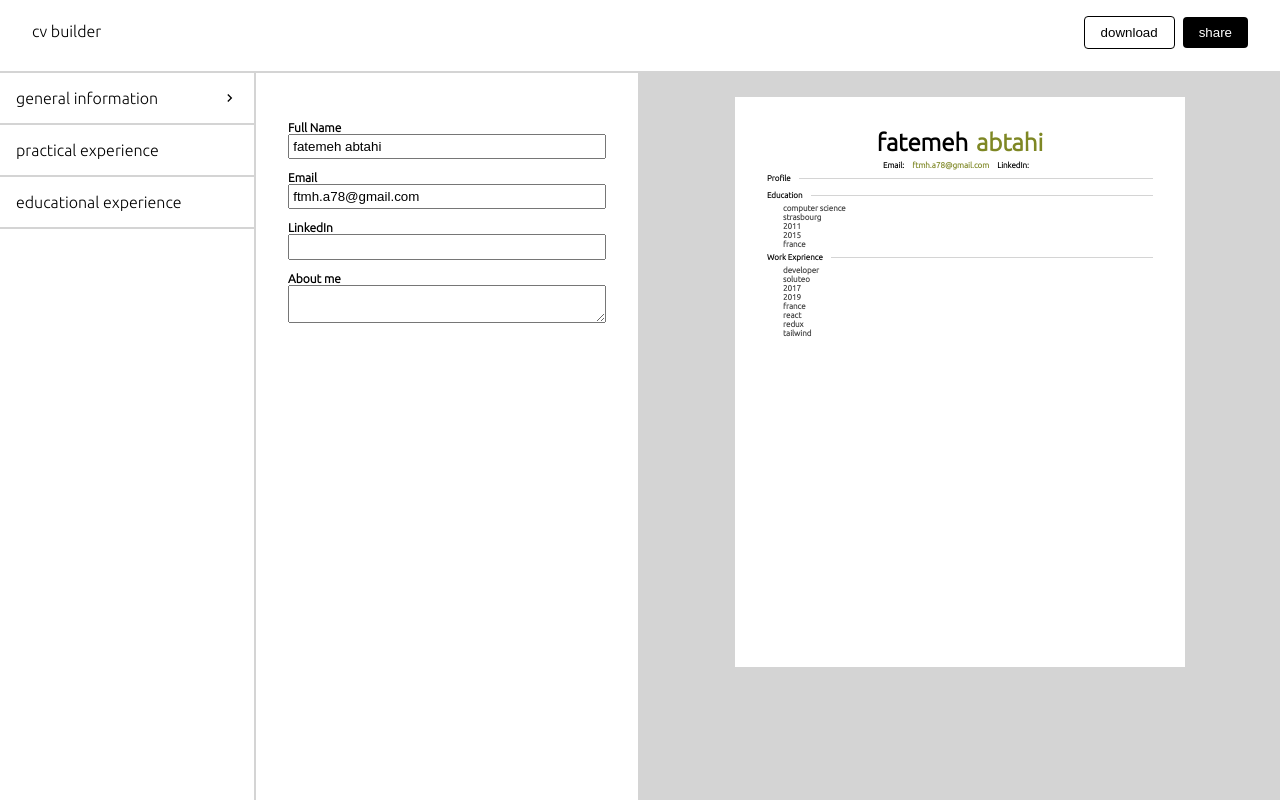
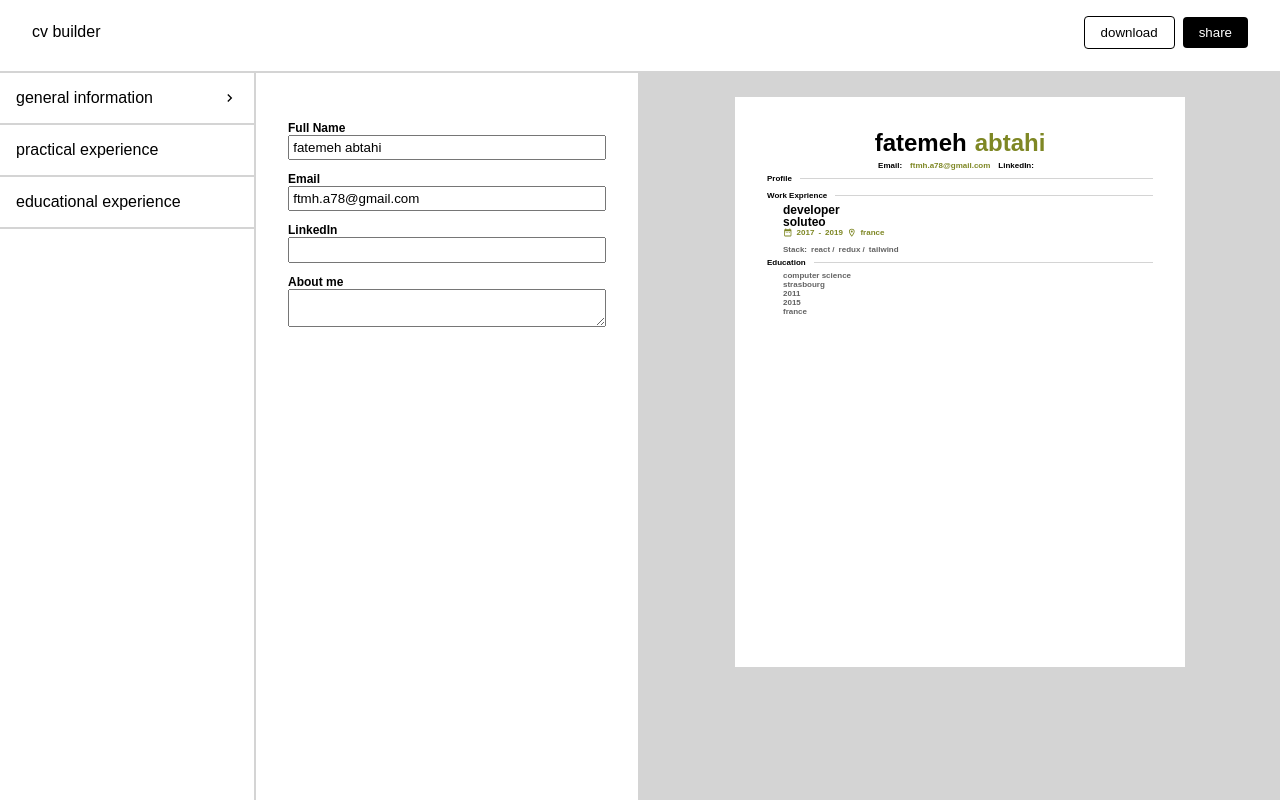
Before and after one commit to ftmhabt/cv-builder, a React (Vite) app in the folder cv-builder/: page / in a window 1280 px wide. Built offline with nearby package versions, Linux system fonts and the light colour scheme.

Commit message:
Fix exprience section style

```diff
--- a/cv-builder/package.json
+++ b/cv-builder/package.json
@@ -10,6 +10,8 @@
     "preview": "vite preview"
   },
   "dependencies": {
+    "@mdi/js": "^7.4.47",
+    "@mdi/react": "^1.6.1",
     "react": "^18.2.0",
     "react-dom": "^18.2.0",
     "uuid": "^9.0.1"
--- a/cv-builder/src/components/right.jsx
+++ b/cv-builder/src/components/right.jsx
@@ -1,6 +1,9 @@
 import { useContext } from "react";
 import cvContext from "../context/general-context";
 import "./../styles/right.css";
+import Icon from "@mdi/react";
+import { mdiCalendarRange } from "@mdi/js";
+import { mdiMapMarkerOutline } from "@mdi/js";
 
 export default function Right() {
   const context = useContext(cvContext);
@@ -25,6 +28,32 @@ export default function Right() {
         </div>
         <div className="about odd">{context.about}</div>
         <div className="head">
+          Work Exprience
+          <hr />
+        </div>
+        <div className="odd">
+          {context.exprience.map((item) => (
+            <div key={item.id} className="profession">
+              <div className="bold">{item.role}</div>
+              <div className="bold">{item.company}</div>
+              <div className="theme flex">
+                <Icon path={mdiCalendarRange} size={.4} />
+                <div>{item.from}</div>
+                <div>-</div>
+                <div>{item.to}</div>
+                <Icon path={mdiMapMarkerOutline} size={.4} />
+                <div>{item.location}</div>
+              </div>
+              <div>{item.details}</div>
+              <div className="flex stack">Stack:
+                {item.stack.map((stack, index) => (
+                  <div key={index}>{stack}{index===item.stack.length-1?'':' / '}</div>
+                ))}
+              </div>
+            </div>
+          ))}
+        </div>
+        <div className="head">
           Education <hr />
         </div>
         <div className="education odd">
@@ -38,27 +67,6 @@ export default function Right() {
             </div>
           ))}
         </div>
-        <div className="head">
-          Work Exprience
-          <hr />
-        </div>
-        <div className="profession odd">
-          {context.exprience.map((item) => (
-            <div key={item.id}>
-              <div>{item.role}</div>
-              <div>{item.company}</div>
-              <div>{item.from}</div>
-              <div>{item.to}</div>
-              <div>{item.location}</div>
-              <div>{item.details}</div>
-              <div>
-                {item.stack.map((item, index) => (
-                  <div key={index}>{item}</div>
-                ))}
-              </div>
-            </div>
-          ))}
-        </div>
       </div>
     </div>
   );
--- a/cv-builder/src/index.css
+++ b/cv-builder/src/index.css
@@ -1,9 +1,8 @@
-@import url('https://fonts.googleapis.com/css2?family=Ubuntu:wght@300&display=swap');
 
 :root {
   --border:2px solid #D4D4D4;
   --gray: #D4D4D4;
-  font-family: 'Ubuntu', sans-serif;
+  font-family:  sans-serif;
 }
 
 #root{
--- a/cv-builder/src/styles/right.css
+++ b/cv-builder/src/styles/right.css
@@ -27,7 +27,11 @@
 
 .odd {
   padding-left: 1rem;
-  color: rgb(61, 61, 61);
+  color: rgb(99, 99, 99);
+
+  display: flex;
+  flex-direction: column;
+  gap: .5rem;
 }
 
 .name {
@@ -49,6 +53,22 @@
   color: var(--theme-color);
 }
 
+.flex {
+    display: flex;
+    gap: .25rem;
+    align-items: center;
+}
+
+.bold{
+    color: black;
+    font-size: .75rem;
+    line-height: .75rem;
+}
+
+.stack{
+    margin-top: .5rem;
+}
+
 .head {
   display: flex;
   gap: 0.5rem;
@@ -65,3 +85,8 @@ hr {
   border-top: 1px;
   border-left: 0;
 }
+
+.profession{
+    display: flex;
+    flex-direction: column;
+}
```
Also changed, not shown: 1 other file (tests, documents, lock files or other folders).
